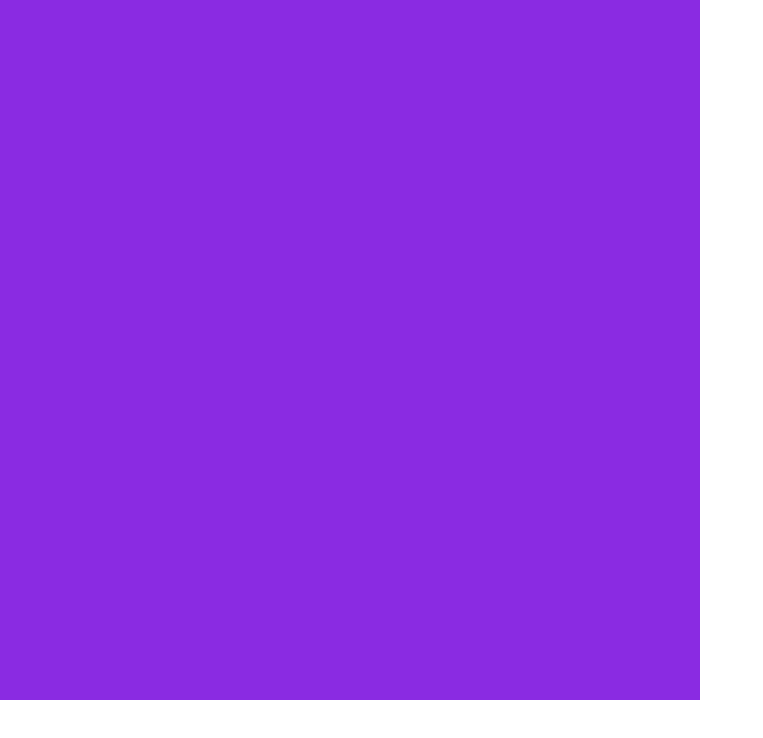
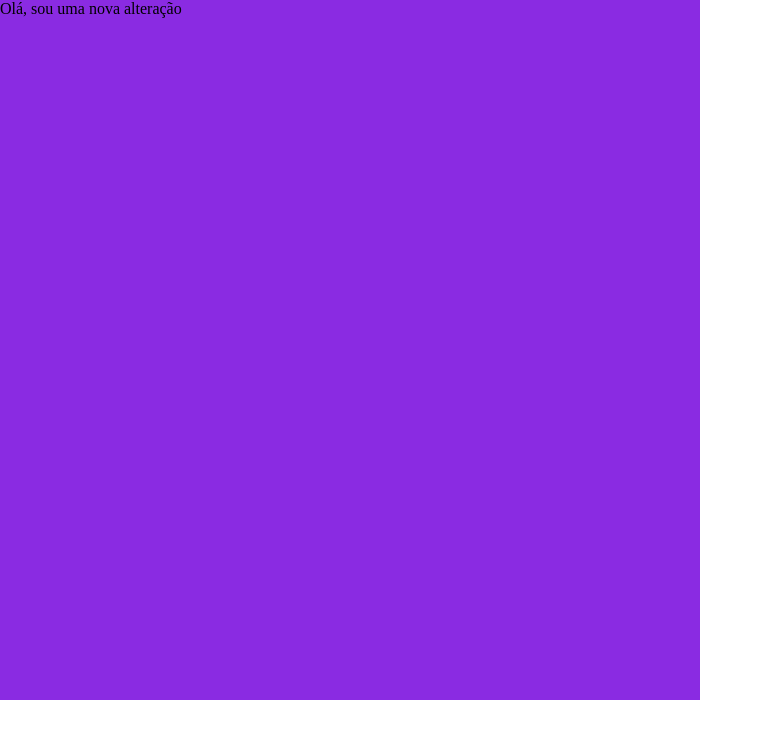
Before and after one commit to GuilhermeLuqui/CSS.devclub2, a plain HTML site: page index.html in a window 1280 px wide. Shown: the whole page, without its empty margins (0-763 px from the left). Drawn offline with Linux system fonts and the light colour scheme.

Commit message:
alteração no titulo e na div do index.html

```diff
--- a/index.html
+++ b/index.html
@@ -4,11 +4,11 @@
     <meta charset="UTF-8">
     <meta name="viewport" content="width=device-width, initial-scale=1.0">
     <link rel="stylesheet" href="style.css">
-    <title>Branch Develop2</title>
+    <title>Branch Develop2 primeiro merge</title>
 </head>
 <body>
     <div>
-
+        Olá, sou uma nova alteração
     </div>
 </body>
 </html>
```
